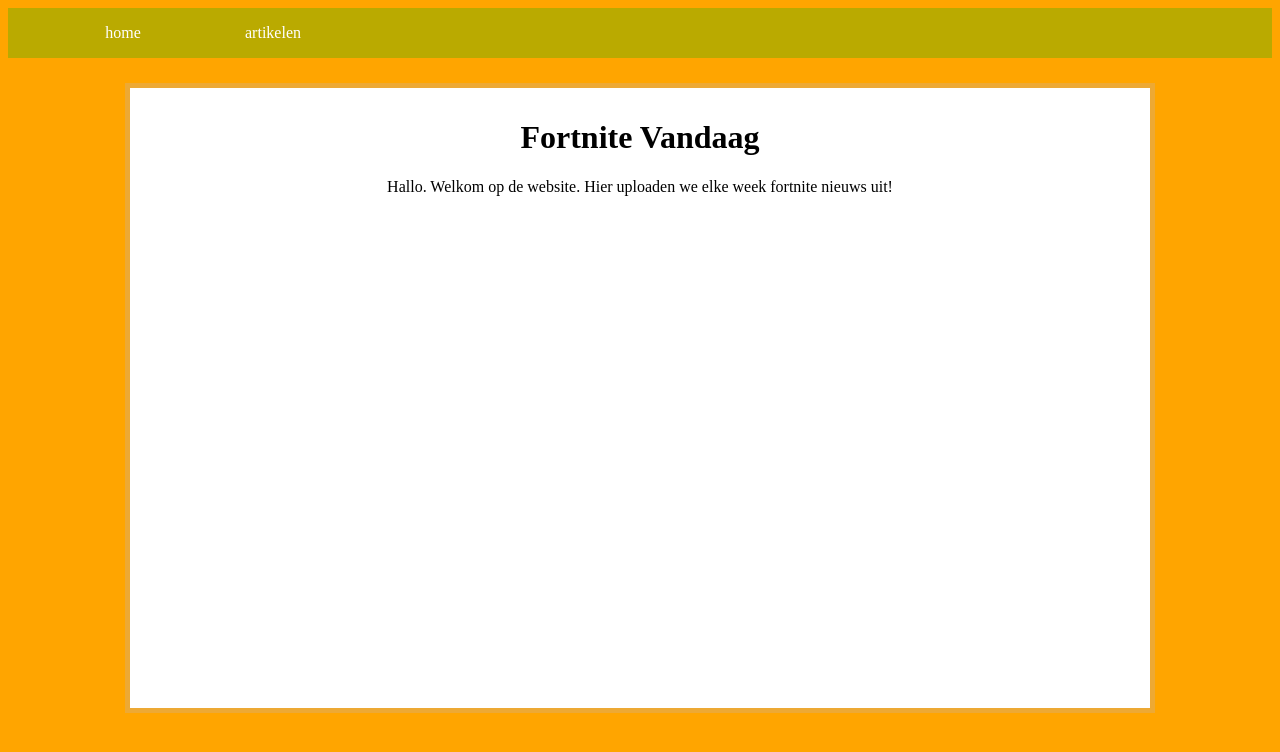
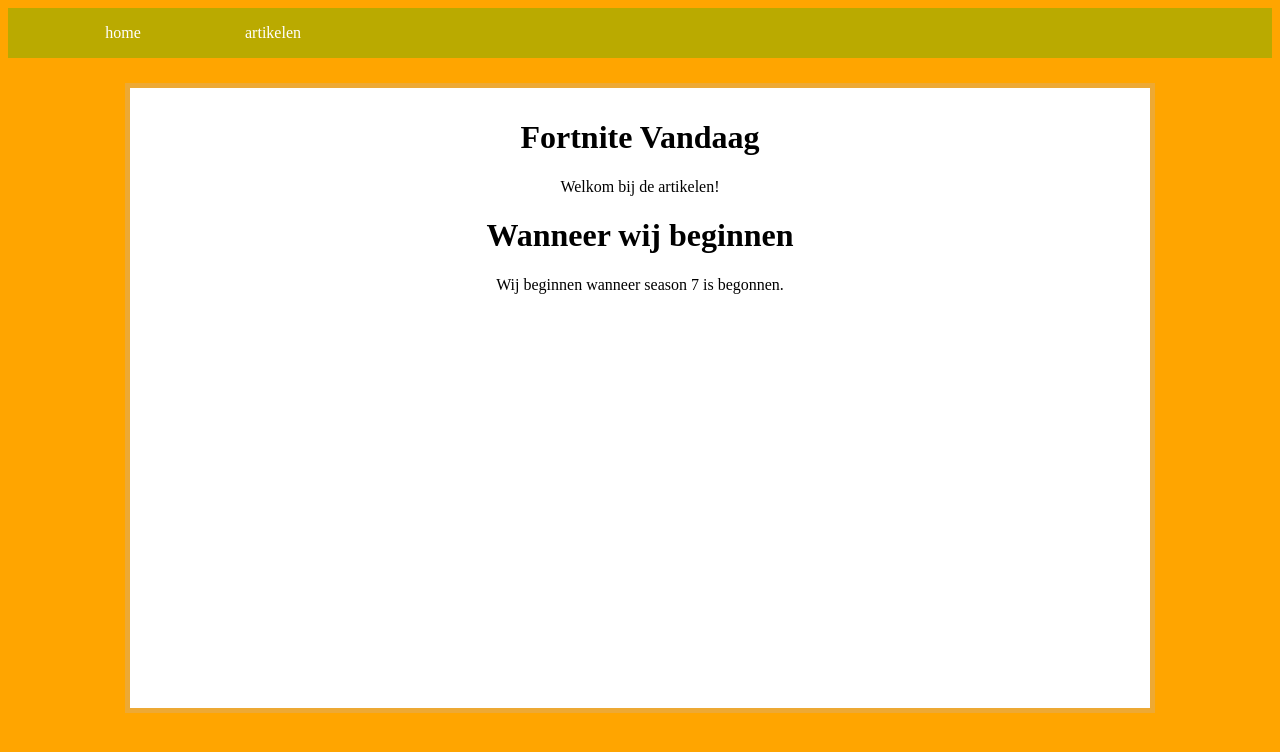
Before and after one commit to BeGamess/FortniteVandaag, a plain HTML site: page news.html in a window 1280 px wide. Drawn offline with Linux system fonts and the light colour scheme.

Commit message:
Update news.html

```diff
--- a/news.html
+++ b/news.html
@@ -2,17 +2,23 @@
   <nav>
 <ul>
 <li><a href='index.html'>home</a></li>
-<li><a href='artikelen.html'>artikelen</a></li>
+<li><a href='news.html'>artikelen</a></li>
 </ul>
 </nav>
 
   <head>
-    <title>Fortnite Vandaag</title>
+    <title>Fortnite Vandaag: Artikelen</title>
   </head>
   <body>
     <div id="main">
       <h1>Fortnite Vandaag</h1>
-      <p>Hallo. Welkom op de website. Hier uploaden we elke week fortnite nieuws uit!</p>
+      <p>Welkom bij de artikelen!</p>
+      <div id="content">
+        <div class="Wanneer wij beginnen">
+          <h1>Wanneer wij beginnen</h1>
+          <p>Wij beginnen wanneer season 7 is begonnen.</p>
+        </div>
+      </div>
 </div>
   </body>
 </HTML>
```
